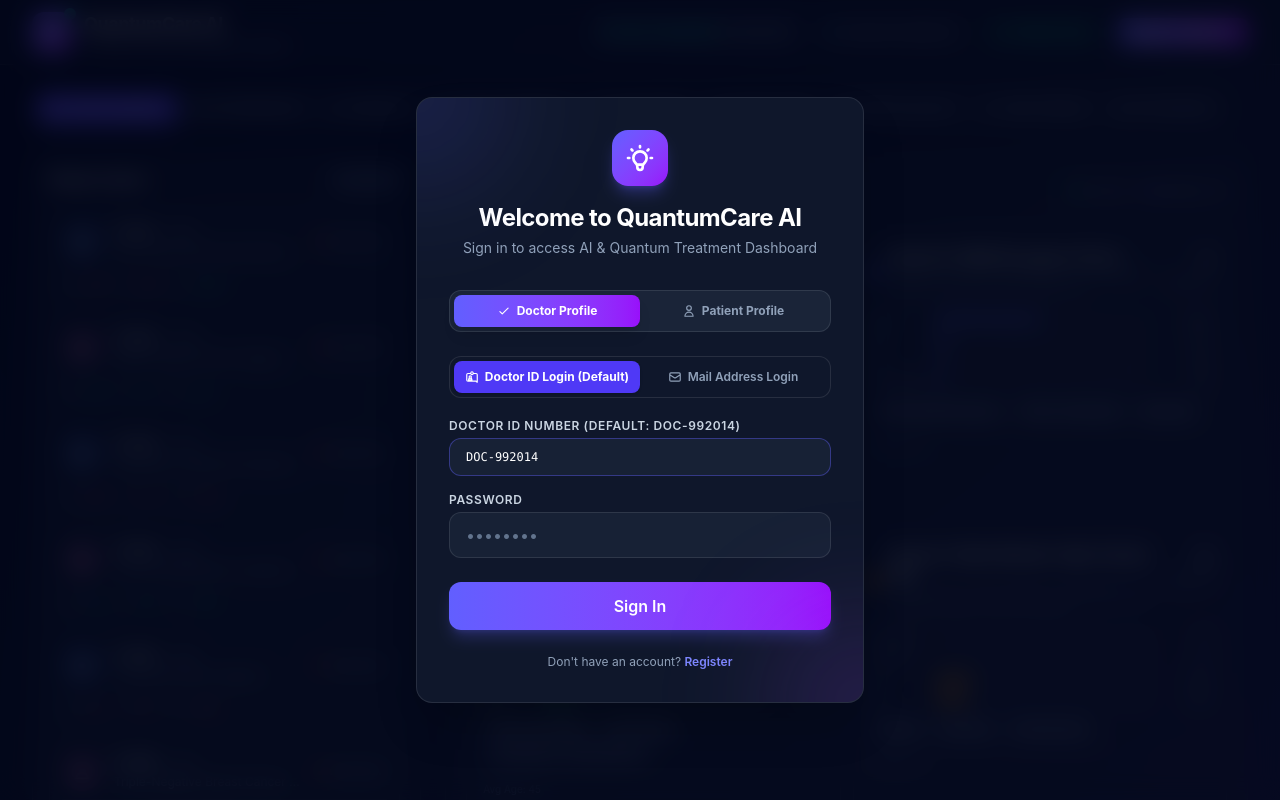
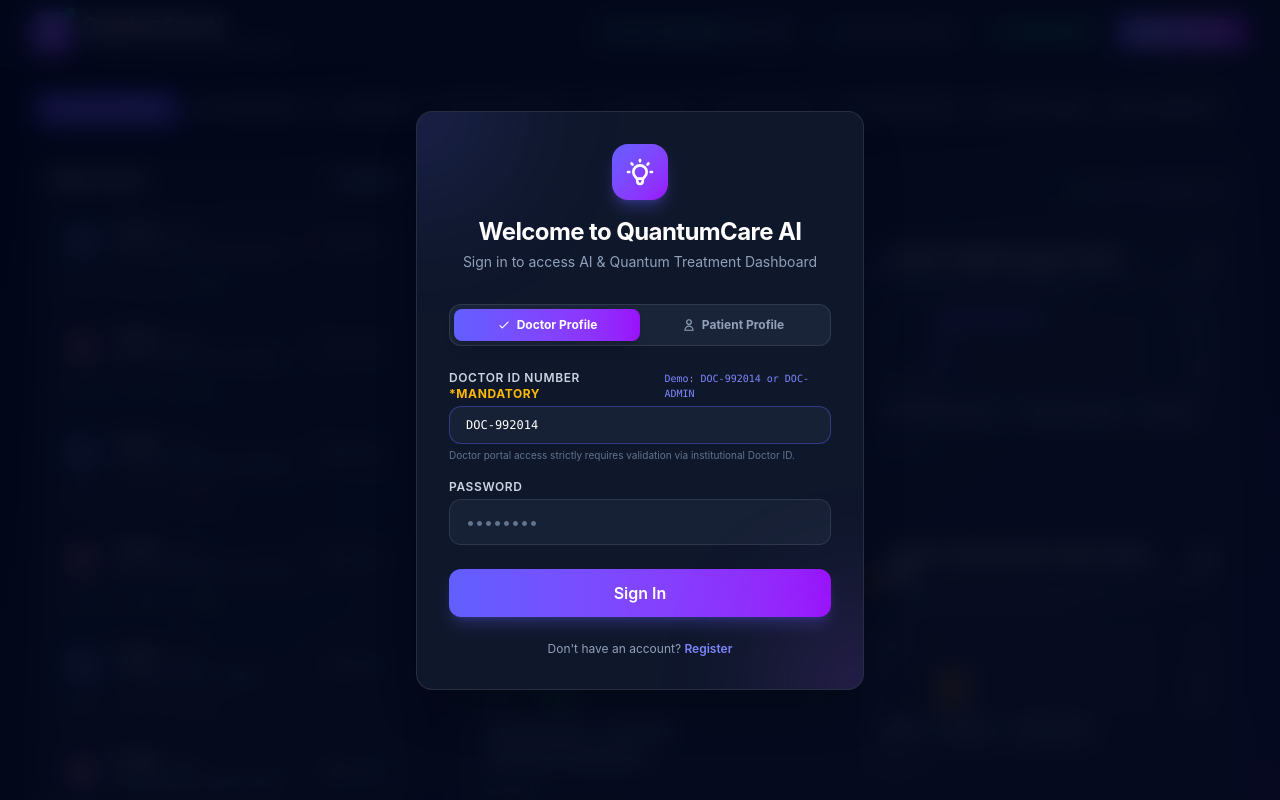
Before and after one commit to Napa-Guna-Sai-Sujith/ai-treatement, a React (Vite) app: page / in a window 1280 px wide. Shown: the top 800 px of the page. Built offline with nearby package versions, Linux system fonts and the light colour scheme.

Commit message:
Mandate Doctor ID login for Doctor profile and remove email login section

```diff
--- a/src/components/AuthModal.tsx
+++ b/src/components/AuthModal.tsx
@@ -6,7 +6,6 @@ interface AuthModalProps {
 
 export default function AuthModal({ onLoginSuccess }: AuthModalProps) {
   const [accountType, setAccountType] = useState<'doctor' | 'patient'>('doctor');
-  const [loginMode, setLoginMode] = useState<'docId' | 'email'>('docId'); // Default: Doctor ID Login
   const [isRegister, setIsRegister] = useState(false);
 
   // Common credentials
@@ -23,6 +22,7 @@ export default function AuthModal({ onLoginSuccess }: AuthModalProps) {
   const [role, setRole] = useState('Medical Oncologist');
 
   // Patient Specific Details
+  const [patientLoginId, setPatientLoginId] = useState('P-001');
   const [hospitalPatientId, setHospitalPatientId] = useState('');
   const [patientHospitalName, setPatientHospitalName] = useState('Memorial Precision Cancer Center');
   const [diagnosis, setDiagnosis] = useState('Non-small cell lung carcinoma (NSCLC)');
@@ -32,42 +32,96 @@ export default function AuthModal({ onLoginSuccess }: AuthModalProps) {
     e.preventDefault();
     setError('');
 
-    // Doctor ID login default check
-    if (!isRegister && accountType === 'doctor' && loginMode === 'docId') {
+    // Mandatory Doctor ID login check for Doctors
+    if (!isRegister && accountType === 'doctor') {
       if (!docId || !password) {
-        setError('Please enter your Doctor ID Number and Password');
+        setError('Doctor ID Number and Password are required to sign in');
         return;
       }
-      // Demo validation for Admin or Doctor ID
-      if (docId.trim().toUpperCase() === 'DOC-ADMIN' || docId.trim().toUpperCase() === 'DOC-992014') {
+
+      // Check for Admin Doctor ID or Admin email mapped to doc id
+      if (docId.trim().toUpperCase() === 'DOC-ADMIN' || docId.trim().toLowerCase() === 'napagunasaisujith@gmail.com') {
+        if (password !== '123456') {
+          setError('Invalid password for Administrator account');
+          return;
+        }
         onLoginSuccess({
-          name: docId.trim().toUpperCase() === 'DOC-ADMIN' ? 'System Admin (Saisujith)' : 'Dr. Sarah Jenkins',
-          email: docId.trim().toUpperCase() === 'DOC-ADMIN' ? 'napagunasaisujith@gmail.com' : 's.jenkins@oncology.org',
-          role: docId.trim().toUpperCase() === 'DOC-ADMIN' ? 'System Administrator' : 'Medical Oncologist',
+          name: 'System Admin (Saisujith)',
+          email: 'napagunasaisujith@gmail.com',
+          role: 'System Administrator',
           userType: 'doctor'
         });
         return;
       }
+
+      // Default demo doctor ID
+      if (docId.trim().toUpperCase() === 'DOC-992014') {
+        if (password !== '123456') {
+          setError('Invalid password for Doctor ID DOC-992014');
+          return;
+        }
+        onLoginSuccess({
+          name: 'Dr. Sarah Jenkins',
+          email: 's.jenkins@oncology.org',
+          role: 'Medical Oncologist',
+          userType: 'doctor'
+        });
+        return;
+      }
+
+      // Check registered users for matching docId or govtLicenseId
+      const saved = JSON.parse(localStorage.getItem('quantum_registered_users') || '[]');
+      const registeredUser = saved.find((u: any) =>
+        u.userType === 'doctor' && (
+          u.docId?.toUpperCase() === docId.trim().toUpperCase() ||
+          u.govtLicenseId?.toUpperCase() === docId.trim().toUpperCase() ||
+          u.licenseNumber?.toUpperCase() === docId.trim().toUpperCase()
+        )
+      );
+
+      if (!registeredUser) {
+        setError('Doctor ID not found. Please verify your assigned Doctor ID or register a new account.');
+        return;
+      }
+
+      if (!registeredUser.isApproved) {
+        setError('Your Doctor account is pending Administrator approval. Please wait for Admin authorization.');
+        return;
+      }
+
+      onLoginSuccess({
+        name: registeredUser.name,
+        email: registeredUser.email || `${registeredUser.name.toLowerCase().replace(/\s+/g, '')}@hospital.org`,
+        role: registeredUser.role || 'Medical Oncologist',
+        userType: 'doctor'
+      });
+      return;
     }
 
-    if (!isRegister && loginMode === 'email') {
-      if (!email || !password) {
-        setError('Please fill in Email Address and Password');
+    // Patient login
+    if (!isRegister && accountType === 'patient') {
+      if (!patientLoginId || !password) {
+        setError('Hospital Patient ID or Email is required to sign in');
         return;
       }
-    }
 
-    // Check for Admin Credentials via Email
-    if (loginMode === 'email' && email.toLowerCase().trim() === 'napagunasaisujith@gmail.com') {
-      if (password !== '123456') {
-        setError('Invalid password for Admin account');
-        return;
-      }
+      const saved = JSON.parse(localStorage.getItem('quantum_registered_users') || '[]');
+      const registeredUser = saved.find((u: any) =>
+        u.userType === 'patient' && (
+          u.hospitalPatientId?.toUpperCase() === patientLoginId.trim().toUpperCase() ||
+          u.email?.toLowerCase() === patientLoginId.trim().toLowerCase() ||
+          patientLoginId.trim().toUpperCase() === 'P-001'
+        )
+      );
+
+      const patientName = registeredUser?.name || 'Patient User';
+      const patientRole = registeredUser?.role || 'Oncology Patient';
+
       onLoginSuccess({
-        name: 'System Admin (Saisujith)',
-        email: 'napagunasaisujith@gmail.com',
-        role: 'System Administrator',
-        userType: 'doctor',
+        name: patientName,
+        email: registeredUser?.email || `${patientLoginId.toLowerCase()}@hospital.org`,
+        role: patientRole,
+        userType: 'patient'
       });
       return;
     }
@@ -137,30 +191,6 @@ export default function AuthModal({ onLoginSuccess }: AuthModalProps) {
       setError(`Registration submitted! Assigned Doctor ID: ${generatedDocId}. Pending Administrator approval before sign in.`);
       return;
     }
-
-    // Regular User Login - Check approval status
-    const saved = JSON.parse(localStorage.getItem('quantum_registered_users') || '[]');
-    const registeredUser = saved.find((u: any) =>
-      loginMode === 'docId'
-        ? u.docId?.toUpperCase() === docId.trim().toUpperCase()
-        : u.email?.toLowerCase() === email.toLowerCase().trim()
-    );
-
-    if (registeredUser && !registeredUser.isApproved) {
-      setError('Your account is currently pending Administrator approval. Please wait for Admin authorization.');
-      return;
-    }
-
-    const userName = registeredUser?.name || name || (accountType === 'patient' ? 'Patient User' : 'Dr. Sarah Jenkins');
-    const userRole = registeredUser?.role || (accountType === 'patient' ? 'Oncology Patient' : role);
-    const resolvedUserType = registeredUser?.userType || accountType;
-
-    onLoginSuccess({
-      name: userName.charAt(0).toUpperCase() + userName.slice(1),
-      email: registeredUser?.email || email.trim() || 'user@oncology.org',
-      role: userRole,
-      userType: resolvedUserType
-    });
   };
 
   return (
@@ -218,40 +248,6 @@ export default function AuthModal({ onLoginSuccess }: AuthModalProps) {
           </button>
         </div>
 
-        {/* Sign In Mode Switch (Doctor ID vs Mail Login) */}
-        {!isRegister && (
-          <div className="flex bg-slate-900 border border-white/10 rounded-xl p-1 mb-5 text-xs font-semibold">
-            <button
-              type="button"
-              onClick={() => setLoginMode('docId')}
-              className={`flex-1 py-2 rounded-lg transition-all cursor-pointer flex items-center justify-center gap-1.5 ${
-                loginMode === 'docId'
-                  ? 'bg-indigo-600 text-white font-bold shadow'
-                  : 'text-slate-400 hover:text-white'
-              }`}
-            >
-              <svg className="w-3.5 h-3.5" fill="none" stroke="currentColor" viewBox="0 0 24 24">
-                <path strokeLinecap="round" strokeLinejoin="round" strokeWidth={2} d="M10 6H5a2 2 0 00-2 2v9a2 2 0 002 2h14a2 2 0 002 2V8a2 2 0 00-2-2h-5m-4 0V5a2 2 0 114 0v1m-4 0a2 2 0 104 0m-5 8a2 2 0 100-4 2 2 0 000 4zm0 0c1.306 0 2.417.835 2.83 2M9 14a3 3 0 00-3 3h6a3 3 0 00-3-3z" />
-              </svg>
-              Doctor ID Login (Default)
-            </button>
-            <button
-              type="button"
-              onClick={() => setLoginMode('email')}
-              className={`flex-1 py-2 rounded-lg transition-all cursor-pointer flex items-center justify-center gap-1.5 ${
-                loginMode === 'email'
-                  ? 'bg-purple-600 text-white font-bold shadow'
-                  : 'text-slate-400 hover:text-white'
-              }`}
-            >
-              <svg className="w-3.5 h-3.5" fill="none" stroke="currentColor" viewBox="0 0 24 24">
-                <path strokeLinecap="round" strokeLinejoin="round" strokeWidth={2} d="M3 8l7.89 5.26a2 2 0 002.22 0L21 8M5 19h14a2 2 0 002-2V7a2 2 0 00-2-2H5a2 2 0 00-2 2v10a2 2 0 002 2z" />
-              </svg>
-              Mail Address Login
-            </button>
-          </div>
-        )}
-
         {error && (
           <div className="mb-4 p-3 rounded-lg bg-rose-500/10 border border-rose-500/30 text-rose-400 text-sm">
             {error}
@@ -262,28 +258,39 @@ export default function AuthModal({ onLoginSuccess }: AuthModalProps) {
           {/* Sign In Inputs */}
           {!isRegister && (
             <>
-              {loginMode === 'docId' ? (
+              {accountType === 'doctor' ? (
                 <div>
-                  <label className="block text-xs font-semibold text-slate-300 uppercase tracking-wider mb-1">
-                    Doctor ID Number (Default: DOC-992014)
-                  </label>
+                  <div className="flex items-center justify-between mb-1">
+                    <label className="block text-xs font-semibold text-slate-300 uppercase tracking-wider">
+                      Doctor ID Number <span className="text-amber-400 font-bold">*Mandatory</span>
+                    </label>
+                    <span className="text-[10px] text-indigo-400 font-mono">Demo: DOC-992014 or DOC-ADMIN</span>
+                  </div>
                   <input
                     type="text"
                     value={docId}
                     onChange={(e) => setDocId(e.target.value)}
-                    placeholder="DOC-992014 or DOC-ADMIN"
+                    placeholder="Enter your assigned Doctor ID (e.g. DOC-992014)"
                     className="w-full px-4 py-2.5 bg-slate-800/60 border border-indigo-500/40 rounded-xl text-white font-mono text-xs placeholder-slate-500 focus:outline-none focus:ring-2 focus:ring-indigo-500/50 focus:border-indigo-500 transition-all"
                   />
+                  <p className="text-[10px] text-slate-500 mt-1">
+                    Doctor portal access strictly requires validation via institutional Doctor ID.
+                  </p>
                 </div>
               ) : (
                 <div>
-                  <label className="block text-xs font-semibold text-slate-300 uppercase tracking-wider mb-1">Email Address</label>
+                  <div className="flex items-center justify-between mb-1">
+                    <label className="block text-xs font-semibold text-slate-300 uppercase tracking-wider">
+                      Hospital Patient ID Number / Email
+                    </label>
+                    <span className="text-[10px] text-emerald-400 font-mono">Demo: P-001</span>
+                  </div>
                   <input
-                    type="email"
-                    value={email}
-                    onChange={(e) => setEmail(e.target.value)}
-                    placeholder="oncologist@hospital.org"
-                    className="w-full px-4 py-2.5 bg-slate-800/60 border border-white/10 rounded-xl text-white placeholder-slate-500 focus:outline-none focus:ring-2 focus:ring-indigo-500/50 focus:border-indigo-500 transition-all"
+                    type="text"
+                    value={patientLoginId}
+                    onChange={(e) => setPatientLoginId(e.target.value)}
+                    placeholder="Enter Patient ID (e.g. P-001 or email)"
+                    className="w-full px-4 py-2.5 bg-slate-800/60 border border-emerald-500/40 rounded-xl text-white font-mono text-xs placeholder-slate-500 focus:outline-none focus:ring-2 focus:ring-emerald-500/50 focus:border-emerald-500 transition-all"
                   />
                 </div>
               )}
```
